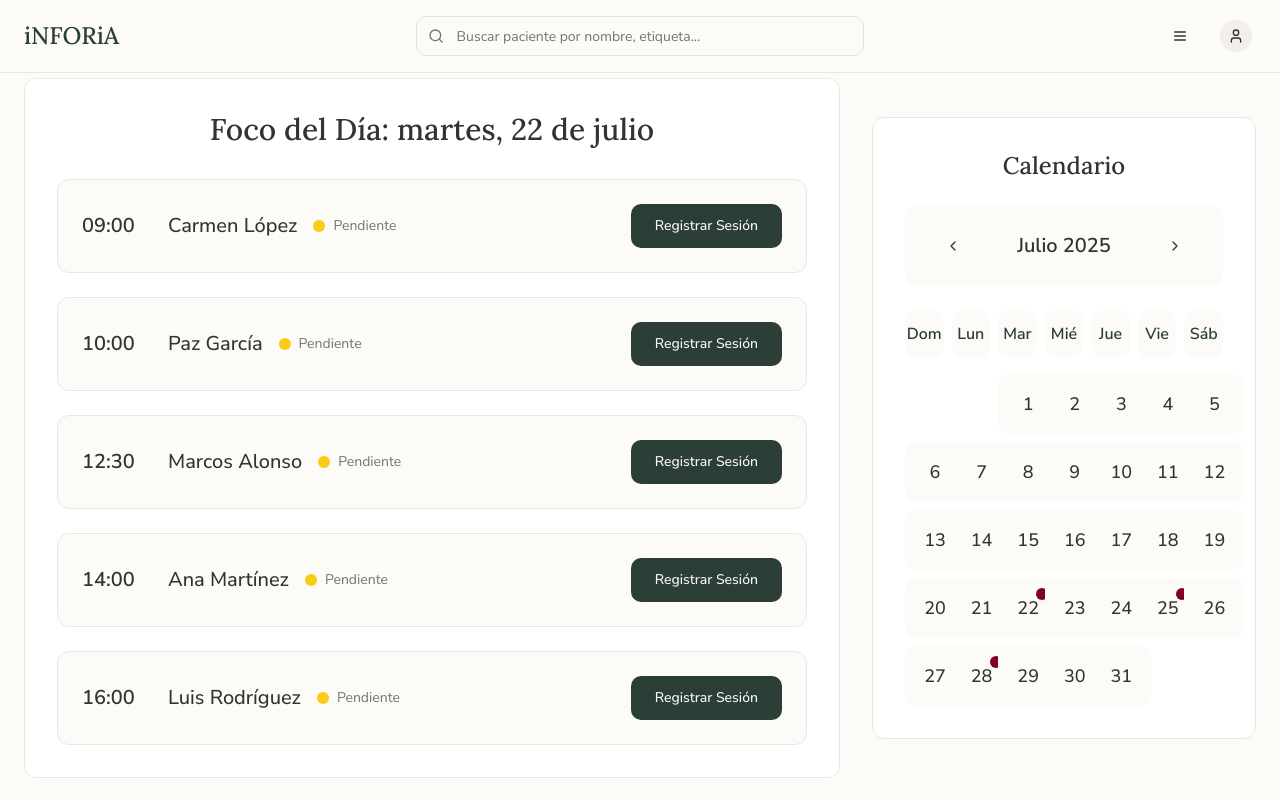
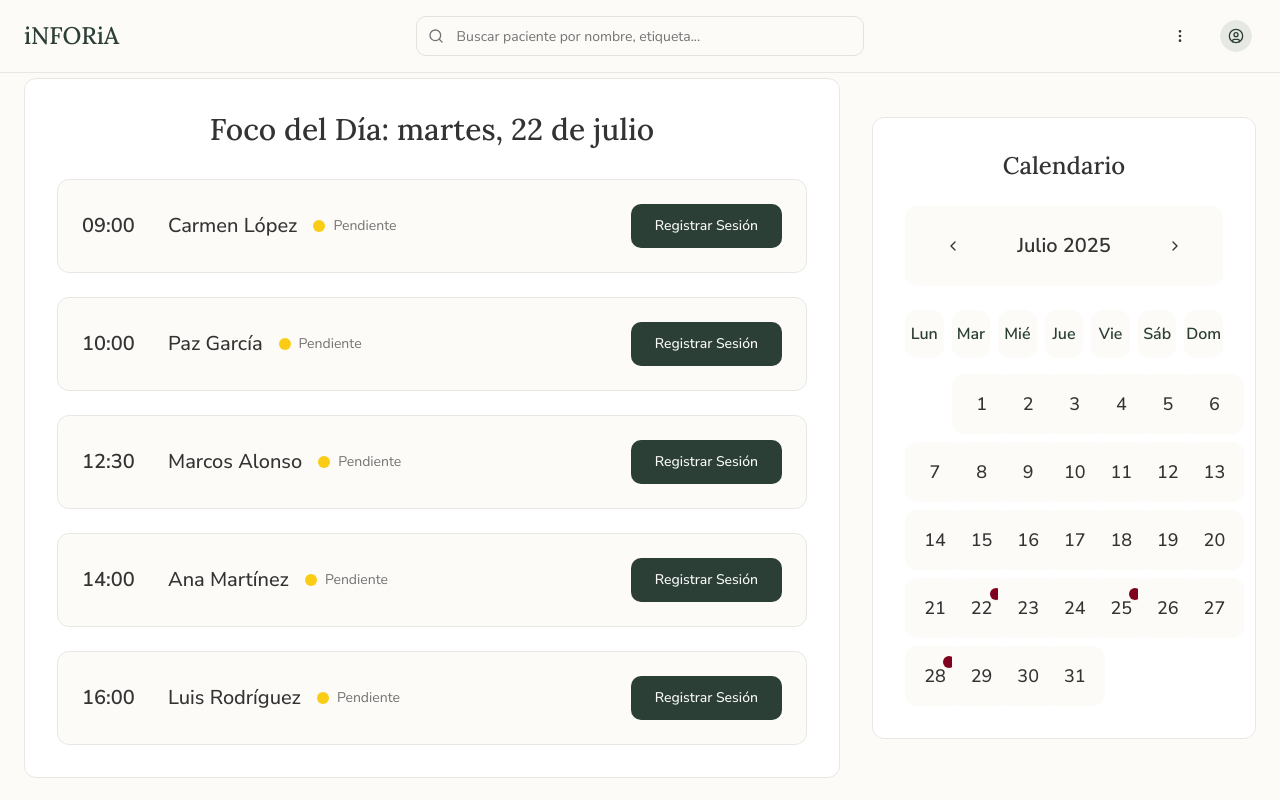
Before and after one commit to projectexinoxano-lab/inforia-knowledge-flow, a React (Vite) app: page / in a window 1280 px wide. Built offline with nearby package versions, Linux system fonts and the light colour scheme.

Commit message:
Fix color palette and UI elements
Applied brand color to the main button and calendar dots. Updated search bar placeholder text and adjusted calendar to start on Monday.

```diff
--- a/src/components/CalendarModule.tsx
+++ b/src/components/CalendarModule.tsx
@@ -30,7 +30,7 @@ const CalendarModule = () => {
     const firstDay = new Date(year, month, 1);
     const lastDay = new Date(year, month + 1, 0);
     const daysInMonth = lastDay.getDate();
-    const startingDayOfWeek = firstDay.getDay();
+    const startingDayOfWeek = (firstDay.getDay() + 6) % 7; // Ajuste para que lunes sea 0
 
     const days: CalendarDay[] = [];
 
@@ -70,7 +70,7 @@ const CalendarModule = () => {
   };
 
   const days = getDaysInMonth(currentDate);
-  const weekDays = ["Dom", "Lun", "Mar", "Mié", "Jue", "Vie", "Sáb"];
+  const weekDays = ["Lun", "Mar", "Mié", "Jue", "Vie", "Sáb", "Dom"];
 
   return (
     <div className="bg-card rounded-lg border border-module-border p-8 w-full h-full">
--- a/src/components/DashboardHeader.tsx
+++ b/src/components/DashboardHeader.tsx
@@ -1,4 +1,4 @@
-import { Search, Menu, User } from "lucide-react";
+import { Search, MoreVertical, UserCircle } from "lucide-react";
 import { Button } from "@/components/ui/button";
 import { Input } from "@/components/ui/input";
 import {
@@ -38,8 +38,8 @@ const Header = () => {
             {/* Dropdown Menu */}
             <DropdownMenu>
               <DropdownMenuTrigger asChild>
-                <Button variant="ghost" size="icon">
-                  <Menu className="h-5 w-5" />
+                <Button variant="ghost" size="icon" className="hover:bg-secondary">
+                  <MoreVertical className="h-5 w-5" />
                 </Button>
               </DropdownMenuTrigger>
               <DropdownMenuContent align="end" className="w-56">
@@ -54,10 +54,10 @@ const Header = () => {
             {/* Profile Avatar */}
             <DropdownMenu>
               <DropdownMenuTrigger asChild>
-                <Button variant="ghost" size="icon" className="rounded-full">
+                <Button variant="ghost" size="icon" className="rounded-full hover:bg-secondary">
                   <Avatar className="h-8 w-8">
-                    <AvatarFallback>
-                      <User className="h-4 w-4" />
+                    <AvatarFallback className="bg-primary/10">
+                      <UserCircle className="h-5 w-5 text-primary" />
                     </AvatarFallback>
                   </Avatar>
                 </Button>
--- a/src/components/DayFocus.tsx
+++ b/src/components/DayFocus.tsx
@@ -107,7 +107,7 @@ const DayFocus = () => {
               </div>
 
               {/* Action Button */}
-              <Button size="lg" className="font-medium px-6 py-3">
+              <Button size="lg" className="font-medium px-6 py-3 bg-primary hover:bg-primary/90 text-primary-foreground">
                 Registrar Sesión
               </Button>
             </div>
```
